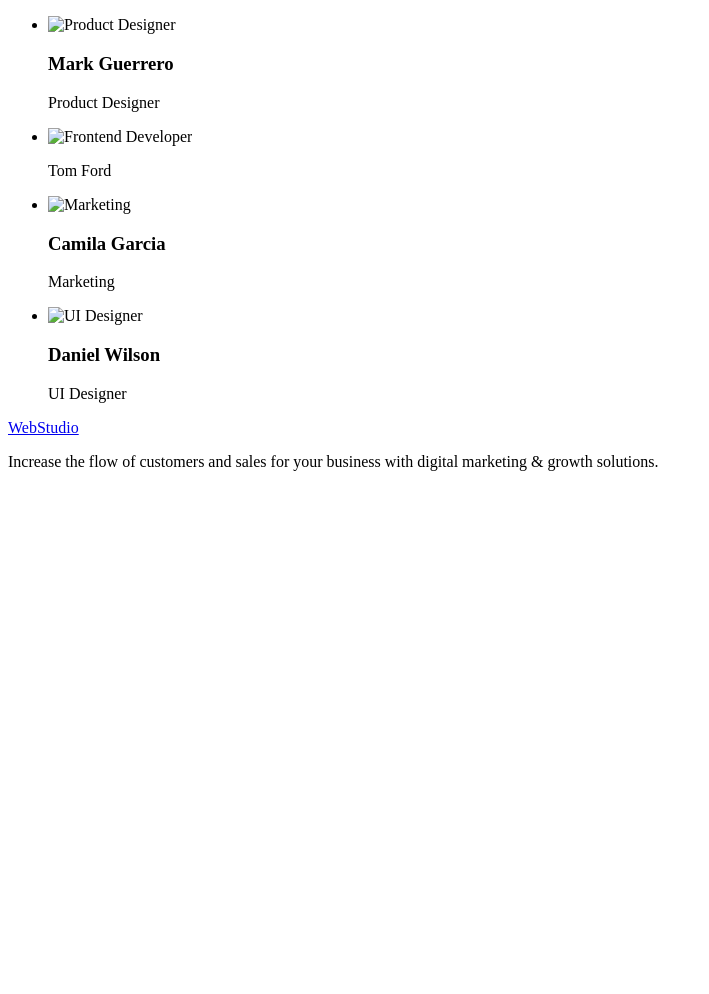
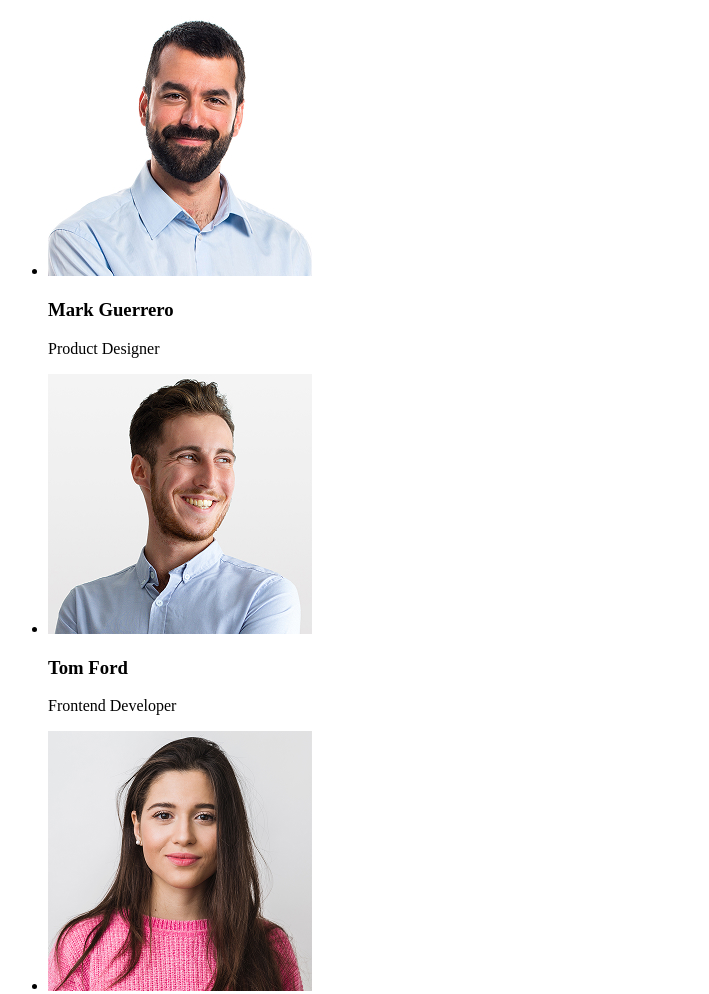
Before and after one commit to ikeroM3/goit-markup-hw-02, a plain HTML site: page index.html in a window 1280 px wide. Shown: the part 644-1638 px from the top of the page, without its empty margins (0-709 px from the left). Before the commit the page ends 1131 px from the top, so only its background shows below. Drawn offline with Linux system fonts and the light colour scheme.

Commit message:
index.html

```diff
--- a/index.html
+++ b/index.html
@@ -68,43 +68,43 @@
         </ul>
       </section>
 
-      <section>
+      <section id="team">
         <h2>Our Team</h2>
         <ul>
           <li>
             <img
-              src="./images.jpg"
-              alt="Product Designer"
+              src="./images/img-3.jpg"
+              alt="Mark Guerrero — Product Designer"
               width="264"
               height="260"
             />
             <h3>Mark Guerrero</h3>
             <p>Product Designer</p>
           </li>
-        </ul>
-        <ul>
           <li>
             <img
-              src="./images.jpg"
-              alt="Frontend Developer"
+              src="./images/img-2.jpg"
+              alt="Tom Ford — Frontend Developer"
               width="264"
               height="260"
             />
-            <p>Tom Ford</p>
+            <h3>Tom Ford</h3>
+            <p>Frontend Developer</p>
           </li>
-        </ul>
-        <ul>
           <li>
-            <img src="./images.jpg" alt="Marketing" width="264" height="260" />
+            <img
+              src="./images/img-1.jpg"
+              alt="Camila Garcia — Marketing"
+              width="264"
+              height="260"
+            />
             <h3>Camila Garcia</h3>
             <p>Marketing</p>
           </li>
-        </ul>
-        <ul>
           <li>
             <img
-              src="./images.jpg"
-              alt="UI Designer"
+              src="./images/img.jpg"
+              alt="Daniel Wilson — UI Designer"
               width="264"
               height="260"
             />
```
